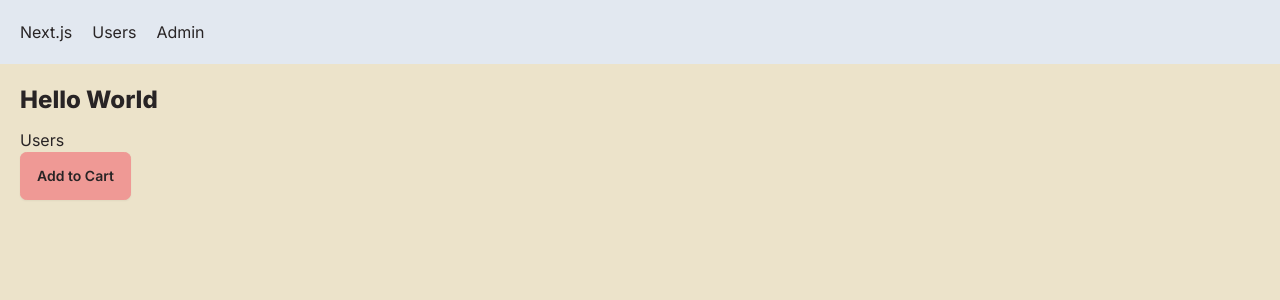
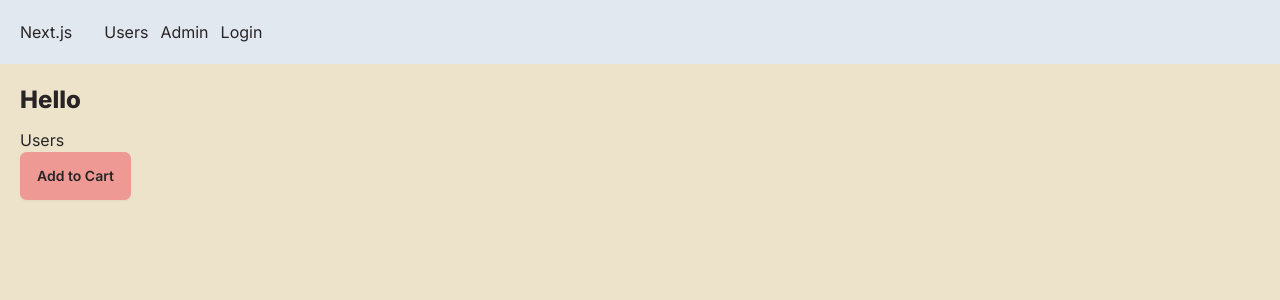
Before and after one commit to Multyjog/next.js-application, a Next.js app: page / in a window 1280 px wide. Shown: the top 300 px of the page. Built offline with nearby package versions, Linux system fonts and the light colour scheme; no server answers.

Commit message:
Added NextAuth Added Middleware Added Google Auth

```diff
--- a/app/NavBar.tsx
+++ b/app/NavBar.tsx
@@ -1,18 +1,30 @@
+"use client";
+import { useSession } from "next-auth/react";
 import Link from "next/link";
 import React from "react";
 
 const NavBar = () => {
+  const { status, data: session } = useSession();
+
   return (
-    <div className="flex bg-slate-200 p-5">
+    <div className="flex bg-slate-200 p-5 space-x-3">
       <Link href="/" className="mr-5">
         Next.js
       </Link>
-      <Link href="/users" className="mr-5">
-        Users
-      </Link>
-      <Link href="/admin" className="mr-5">
-        Admin
-      </Link>
+      <Link href="/users">Users</Link>
+      <Link href="/admin">Admin</Link>
+      {/* {status === "loading" && <strong>Loading...</strong>} */}
+      {status === "authenticated" && (
+        <div>
+          {session.user!.name}
+          <Link href={"/api/auth/signout"} className="ml-3">
+            Sign Out
+          </Link>
+        </div>
+      )}
+      {status === "unauthenticated" && (
+        <Link href="/api/auth/signin">Login</Link>
+      )}
     </div>
   );
 };
--- /dev/null
+++ b/app/api/auth/[...nextauth]/route.ts
@@ -0,0 +1,14 @@
+import NextAuth from "next-auth";
+import GoogleProvider from "next-auth/providers/google";
+
+export const authOptions = {
+  providers: [
+    GoogleProvider({
+      clientId: process.env.GOOGLE_CLIENT_ID!,
+      clientSecret: process.env.GOOGLE_CLIENT_SECRET!,
+    }),
+  ],
+};
+const handler = NextAuth(authOptions);
+
+export { handler as GET, handler as POST };
--- /dev/null
+++ b/app/api/auth/token/route.tsx
@@ -0,0 +1,7 @@
+import { getToken } from "next-auth/jwt";
+import { NextRequest, NextResponse } from "next/server";
+
+export async function GET(request: NextRequest) {
+  const token = await getToken({ req: request });
+  return NextResponse.json(token);
+}
--- /dev/null
+++ b/app/auth/Provider.tsx
@@ -0,0 +1,9 @@
+"use client";
+import React, { ReactNode } from "react";
+import { SessionProvider } from "next-auth/react";
+
+const AuthProvider = ({ children }: { children: ReactNode }) => {
+  return <SessionProvider>{children}</SessionProvider>;
+};
+
+export default AuthProvider;
--- a/app/layout.tsx
+++ b/app/layout.tsx
@@ -2,7 +2,7 @@
 import type { Metadata } from "next";
 import { Inter } from "next/font/google";
 import NavBar from "./NavBar";
-import { Suspense } from "react";
+import AuthProvider from "./auth/Provider";
 
 const inter = Inter({ subsets: ["latin"] });
 
@@ -19,10 +19,10 @@
   return (
     <html data-theme="retro" lang="en">
       <body className={inter.className}>
-        <NavBar />
-        <main className="p-5">
-          <Suspense fallback={<p>Loading...</p>}>{children}</Suspense>
-        </main>
+        <AuthProvider>
+          <NavBar />
+          <main className="p-5">{children}</main>
+        </AuthProvider>
       </body>
     </html>
   );
--- a/app/page.tsx
+++ b/app/page.tsx
@@ -1,11 +1,14 @@
 import Link from "next/link";
 import Image from "next/image";
 import ProductCard from "./components/ProductCard/ProductCard";
+import { getServerSession } from "next-auth";
+import { authOptions } from "./api/auth/[...nextauth]/route";
 
-export default function Home() {
+export default async function Home() {
+  const session = await getServerSession(authOptions);
   return (
     <main>
-      <h1>Hello World</h1>
+      <h1>Hello {session && <span>{session.user!.name}</span>}</h1>
       <Link href="/users">Users</Link>
       <ProductCard />
     </main>
--- a/package.json
+++ b/package.json
@@ -18,6 +18,7 @@
     "eslint-config-next": "14.2.3",
     "fast-sort": "^3.4.0",
     "next": "14.2.3",
+    "next-auth": "^4.24.7",
     "next-cloudinary": "^6.6.2",
     "postcss": "8.4.38",
     "prisma": "^5.14.0",
```
Also changed, not shown: middleware.ts (added, +14 -0 lines), 1 other file (tests, documents, lock files or other folders).
